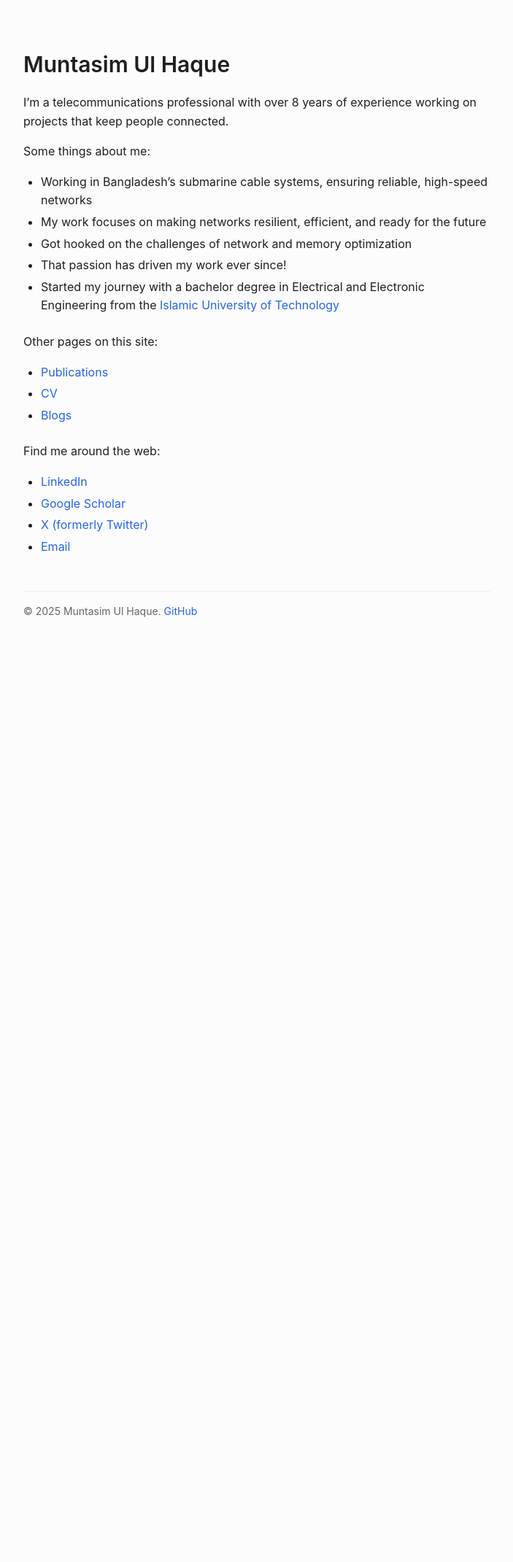
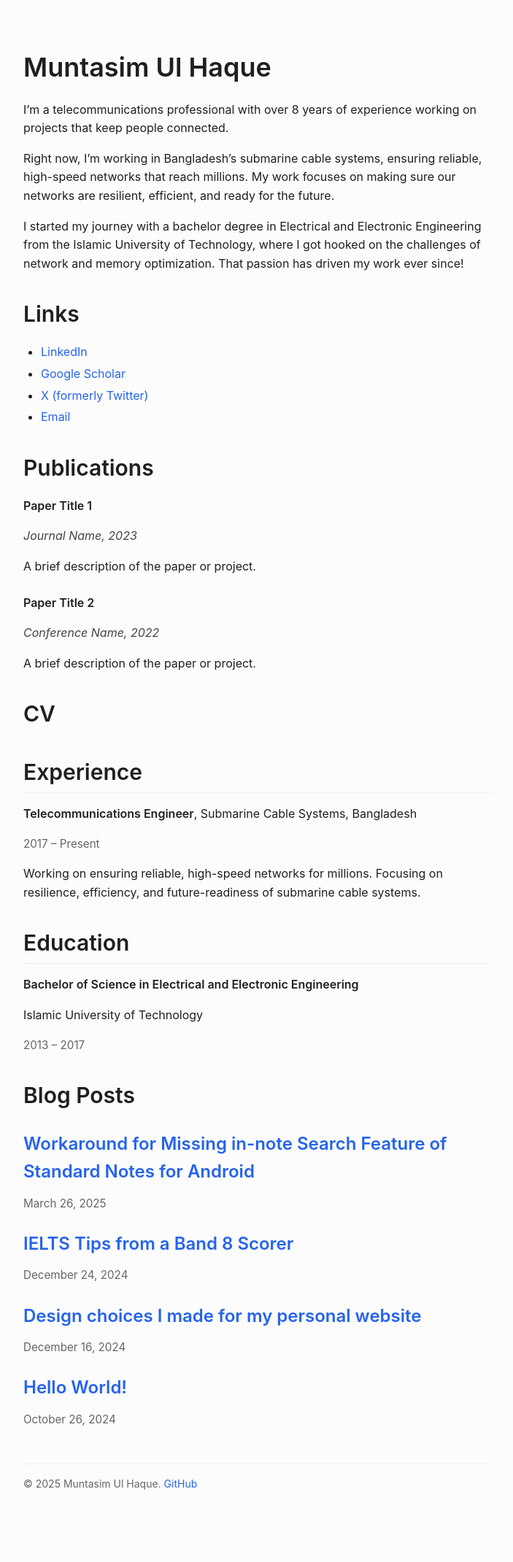
Before and after one commit to muntasimulhaque/muntasimulhaque.github.io, a Jekyll site: the page built from index.md, in a window 1280 px wide. Shown: the whole page at 73% size, without its empty margins (288-991 px from the left). Built offline with Jekyll 4.4.1, drawn with Linux system fonts in a browser that asks for light colours; before the commit the page ends 946 px from its top, so only the background shows below that.

Commit message:
single page

```diff
--- a/_config.yml
+++ b/_config.yml
@@ -1,50 +1,30 @@
+# Site settings
 title: Muntasim Ul Haque
-description: Personal site of Muntasim Ul Haque
 author: Muntasim Ul Haque
+description: A telecommunications professional with over 8 years of experience working on projects that keep people connected.
+url: "https://muntasimulhaque.github.io" # Replace with your GitHub Pages URL
+baseurl: "" # Leave empty if your site is at the root of the domain
 
-# Site settings
-url: "https://muntasimulhaque.github.io"
-baseurl: ""
-show_footer: true
-show_back_to_blog: true
-
-# Blog settings
-permalink: /:title/
-
-# Collections
-collections:
-  posts:
-    output: true
-    permalink: /:title/
+# GitHub repository settings
+github:
+  repository_url: "https://github.com/muntasimulhaque/muntasimulhaque.github.io" # Replace with your repository URL
 
 # Build settings
 markdown: kramdown
+theme: minima # Optional: You can use a default theme if you don't want to fully customize
 plugins:
   - jekyll-feed
   - jekyll-seo-tag
 
-# Default front matter
-defaults:
-  -
-    scope:
-      path: ""
-      type: "posts"
-    values:
-      layout: "post"
-  -
-    scope:
-      path: ""
-    values:
-      layout: "default"
+# Enable footer
+show_footer: true
 
-# GitHub metadata
-github:
-  repository_url: https://github.com/muntasimulhaque/muntasimulhaque.github.io
+# Blog post settings
+permalink: /:title/ # This sets the URL structure for blog posts (e.g., /hello-world/)
+show_back_to_blog: false # Set to false since we don't have a separate blog index page
 
-# Exclude files from processing
+# Exclude files from the build
 exclude:
   - Gemfile
   - Gemfile.lock
-  - node_modules/
-  - vendor/
   - README.md
--- a/assets/css/style.css
+++ b/assets/css/style.css
@@ -16,10 +16,17 @@ body {
 }
 
 /* Typography */
+h1 {
+  font-size: 2.25rem;
+  font-weight: 600;
+  margin-bottom: 1rem;
+}
+
 h2 {
   font-size: 1.875rem;
   font-weight: 600;
   margin-bottom: 1rem;
+  margin-top: 2rem;
 }
 
 h3 {
--- a/cv.md
+++ /dev/null
@@ -1,62 +0,0 @@
----
-layout: default
-title: CV
----
-
-Education:
-* B.S. in Electrical and Electronic Engineering, Islamic University of Technology, 2014
-
-Professional Experience:
-* Bangladesh Submarine Cables PLC (BSCPLC)
-	* Deputy Manager (Development), Jan 2025 – Present
-	* Deputy Manager (SEA-ME-WE 6 Project), Additional Charge, Oct 2022 – Jan 2025
-	* Assistant Manager (Development), Oct 2022 – Jan 2025
-	* Assistant Manager (Bandwidth Planning), May 2024 – Jul 2024
-	* Assistant Manager (International Internet Gateway Network Operation Center), Jul 2021 – Oct 2022
-	* Deputy Manager (Maintenance, Kuakata Submarine Cable Landing Station), Oct 2020 – Mar 2021
-	* Assistant Manager (Operation, Kuakata Submarine Cable Landing Station), May 2016 – Jul 2021
-
-* United Ashuganj Energy Limited (UAEL)
-	* Engineer (Turbine and Boilers Operation and Maintenance), Mar 2015 – Apr 2016
-
-Skills:
-* Programming/Scripting: C, Python, MATLAB, GNU Octave, Bash
-* Simulation: MATLAB, PSpice, HSPICE, GNS3, EVE-NG, Cisco Packet Tracer
-* Machine Learning: Anaconda, Jupyter Notebook, Google Colab
-* UNIX/Linux: GNU Core Utils, Debian/Ubuntu's APT, Bash, git, vi, Vim
-* Networking: SSH, Wireshark, Cisco IOS, Cisco IOS XR
-* Cybersecurity Tools: Metasploit, Burp Suite, Nmap, Nessus, ZAP, John the Ripper
-* Software: LaTeX, Microsoft Office Suite, LibreOffice
-* Web Development: HTML, CSS, JavaScript, Markdown
-
-Publications:
-* Anwar, A. S., Bhowmik, S. K., Kadir, R.B., **Haque, M.U.**, Rahman, S. & Badhan, I.A. (2024). Challenges in Implementing Machine Learning-Driven IoT Solutions in Semiconductor Design and Wireless Communication System. *International Journal on Recent and Innovation Trends in Computing and Communication, 12*(2), 872-889.
-* Kadir, R.B., Anwar, A. S. & **Haque, M.U.** (2016). Analysis of Charge-Shared Matchline Sensing Schemes and Current Race Scheme in High-Speed Ternary Content Addressable Memory (TCAM). *2016 International Conference on Innovations in Science, Engineering and Technology (ICISET)*.
-
-Test Score:
-* IELTS Overall Band 8.0 (Listening 8.5, Reading 8.0, Writing 7.5, Speaking 7.0), Sep 2024
-
-Extracurricular Activities:
-* Founding Member of Esonance - Organized the Electrical and Electronic Engineering fest at IUT.
-* Active Member of IEEE Student Branch - Arranged seminars and industrial tours.
-* General Member of IUT Debating Society - Coordinated and participated in various events.
-* Man of the Tournament in inter-office Cricket competition for exceptional performance.
-* Winner of inter-office Badminton Doubles, praised for versatile, ambidextrous gameplay.
-
-Training and Certification:
-* Cyber Security for Everyone, Cyber Bangla, Sep 2023
-* Segment Routing Workshop, Bangladesh Network Operators Group, Jul 2022
-* e-Nothi training, Department of ICT, MoPT&IT, Nov 2019
-* SEA-ME-WE 5 Cable System Type-B2/B3 Training, NEC Corporation, Nov 2016
-* SEA-ME-WE 5 Cable System Type-B1 Training, NEC Corporation, Aug 2016
-* Industrial Training Certificate, Islamic University of Technology, Nov 2013
-* The Industrial Attachment Course, Bangladesh Power Development Board, Oct 2013
-
-Awards and Scholarships:
-* Integrity Award 2024 by BSCPLC for exemplary integrity during FY2023-24, Sep 2024
-* Appreciation letter from BSCPLC for minimizing the duration of the nationwide internet blackout, Apr 2018
-* OIC Scholarship awarded during undergraduate years at Islamic University of Technology.
-* Government scholarships for outstanding achievement in Higher Secondary and Secondary exams.
-* Talentpool scholarships for exceptional results in Junior and Primary public exams.
-
-[← Back to Home](/)
--- a/index.md
+++ b/index.md
@@ -1,26 +1,64 @@
 ---
 layout: default
-title: Home
+title: Muntasim Ul Haque
 ---
 
-## Muntasim Ul Haque
+# Muntasim Ul Haque
 
-I'm a telecommunications professional with over 8 years of experience working on projects that keep people connected.
+I’m a telecommunications professional with over 8 years of experience working on projects that keep people connected.
 
-Some things about me:
-* Working in Bangladesh's submarine cable systems, ensuring reliable, high-speed networks
-* My work focuses on making networks resilient, efficient, and ready for the future
-* Got hooked on the challenges of network and memory optimization
-* That passion has driven my work ever since!
-* Started my journey with a bachelor degree in Electrical and Electronic Engineering from the [Islamic University of Technology](https://www.iutoic-dhaka.edu/){:target="_blank"}
+Right now, I’m working in Bangladesh’s submarine cable systems, ensuring reliable, high-speed networks that reach millions. My work focuses on making sure our networks are resilient, efficient, and ready for the future.
 
-Other pages on this site:
-* [Publications](/publications/)
-* [CV](/cv/)
-* [Blogs](/blog/)
+I started my journey with a bachelor degree in Electrical and Electronic Engineering from the Islamic University of Technology, where I got hooked on the challenges of network and memory optimization. That passion has driven my work ever since!
 
-Find me around the web:
-* [LinkedIn](https://www.linkedin.com/in/muntasimulhaque/){:target="_blank"}
-* [Google Scholar](https://scholar.google.com/citations?hl=en&user=XO3Zz1EAAAAJ&view_op=list_works&authuser=3&sortby=pubdate){:target="_blank"}
-* [X (formerly Twitter)](https://x.com/muntasimulhaque){:target="_blank"}
-* [Email](mailto:muntasim.u.h@gmail.com)
+## Links
+
+- [LinkedIn](#)
+- [Google Scholar](#)
+- [X (formerly Twitter)](#)
+- [Email](#)
+
+## Publications
+
+<div class="publication">
+  <p><strong>Paper Title 1</strong></p>
+  <p class="publication-meta">Journal Name, 2023</p>
+  <p>A brief description of the paper or project.</p>
+</div>
+
+<div class="publication">
+  <p><strong>Paper Title 2</strong></p>
+  <p class="publication-meta">Conference Name, 2022</p>
+  <p>A brief description of the paper or project.</p>
+</div>
+
+## CV
+
+<div class="cv-section">
+  <h2>Experience</h2>
+  <div class="cv-entry">
+    <p><strong>Telecommunications Engineer</strong>, Submarine Cable Systems, Bangladesh</p>
+    <p class="cv-date">2017 – Present</p>
+    <p>Working on ensuring reliable, high-speed networks for millions. Focusing on resilience, efficiency, and future-readiness of submarine cable systems.</p>
+  </div>
+</div>
+
+<div class="cv-section">
+  <h2>Education</h2>
+  <div class="cv-entry">
+    <p><strong>Bachelor of Science in Electrical and Electronic Engineering</strong></p>
+    <p>Islamic University of Technology</p>
+    <p class="cv-date">2013 – 2017</p>
+  </div>
+</div>
+
+## Blog Posts
+
+<ul class="post-list">
+  {% for post in site.posts %}
+  <li>
+    <h3><a href="{{ post.url | relative_url }}">{{ post.title }}</a></h3>
+    <p class="post-meta">{{ post.date | date: "%B %d, %Y" }}</p>
+  </li>
+  {% endfor %}
+</ul>
```
Also changed, not shown: blog.md (deleted, +0 -10 lines), publications.md (deleted, +0 -16 lines).
